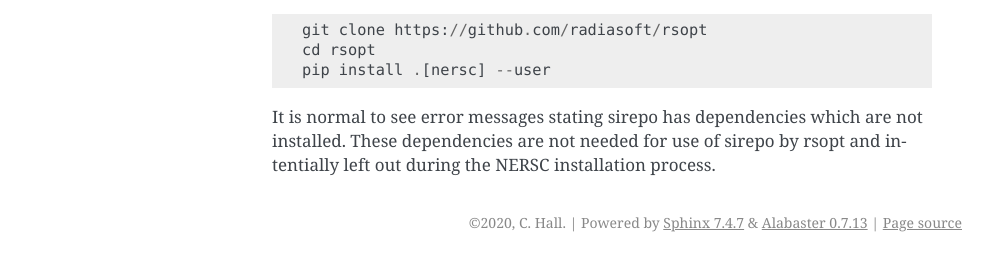
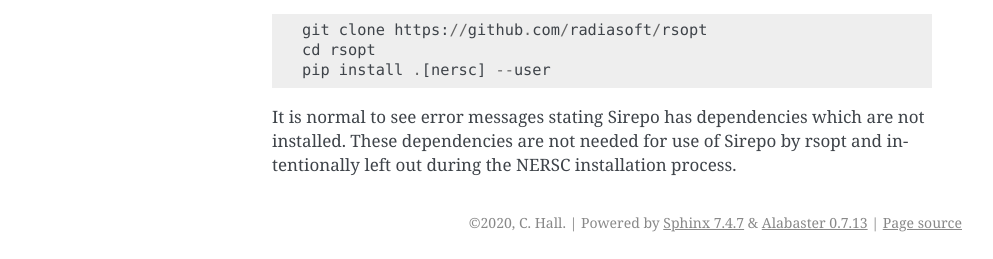
Before and after one commit to radiasoft/rsopt, a Sphinx documentation site: the page built from docs/installation.rst, in a window 1280 px wide. Shown: the part 974-1233 px from the top of the page, without its empty margins (148-1141 px from the left). Built offline with Sphinx 7.4.7, drawn with Linux system fonts in a browser that asks for light colours.

```diff
--- a/docs/codes/user.rst
+++ b/docs/codes/user.rst
@@ -9,7 +9,7 @@ Can be used to run any command line executable through rsopt.
 
 user setup commands
 -------------------
-These are special commands that must be included in the ``setup`` portion of the confirugation file for ``user``.
+These are special commands that must be included in the ``setup`` portion of the configuration file for ``user``.
 
 * ``input_file``: Name of the input file that should be used when program is executed. Can be an existing file,
     in which case it will be copied into the run directory - or the name of a file included in ``file_mapping``,
--- a/docs/installation.rst
+++ b/docs/installation.rst
@@ -47,5 +47,5 @@ Finally to install rsopt::
     pip install .[nersc] --user
 
 
-It is normal to see error messages stating sirepo has dependencies which are not installed. These dependencies
-are not needed for use of sirepo by rsopt and intentially left out during the NERSC installation process.
+It is normal to see error messages stating Sirepo has dependencies which are not installed. These dependencies
+are not needed for use of Sirepo by rsopt and intentionally left out during the NERSC installation process.
--- a/docs/optimizers/dfols.rst
+++ b/docs/optimizers/dfols.rst
@@ -4,7 +4,7 @@ DFO-LS Optimization Methods
 ===========================
 
 The Derivative-Free Optimizer for Least-Squares (DFO-LS) [1]_ is an algorithm especially constructed to handle
-objective functions formuated as least-squares problems.
+objective functions formulated as least-squares problems.
 
 Configuration
 -------------
--- a/docs/optimizers/pysot.rst
+++ b/docs/optimizers/pysot.rst
@@ -7,7 +7,7 @@ Python Surrogate Optimization Toolbox (pySOT) [1]_ implements a collection of su
 with several variations in surrogate model, optimization strategy, and experimental plan provided.
 pySOT includes support for asynchronous use of all optimization algorithms which is utilized by rsopt.
 
-Currently rsoptimplements a fixed choice for the three components and  uses:
+Currently rsopt implements a fixed choice for the three components and  uses:
 ``RBFInterpolant`` for the surrogate model, ``SRBFStrategy`` for the strategy, and ``SymmetricLatinHypercube`` for the
 experimental plan.
 The user can pass the following through ``software_options`` to configure pySOT:
--- a/docs/options.rst
+++ b/docs/options.rst
@@ -14,7 +14,7 @@ Global Options
     Number of workers used for running simulations, and in some cases a worker may be used run the governing `software`.
     In cases where the `software` option supports parallel evaluations then workers will each, independently
     run through a Job chain. For some software options the supported number of worker is fixed (e.g. local optimizers
-    can only use two workes. One to manage the optimizer and one to manage simulation execution.)
+    can only use two workers. One to manage the optimizer and one to manage simulation execution.)
     See :ref:`Software</opt_software>` for information on support for parallel evaluation
     in a particular `software` option.
 - `exit_criteria` [dict]:
--- a/docs/samplers/lh_scan.rst
+++ b/docs/samplers/lh_scan.rst
@@ -26,7 +26,7 @@ The following required and optional keys can be used within the :code:`options:`
 * :code:`batch_size` *[int (required)]*: The number of sample points to evaluate.
 * :code:`seed` *[int or None or str (optional)]*: Sets the seed to initialize the pseudo-random number generator used by the sampler.
   Behavior depends on the setting:
-   * :code:`''`: **default** If an empty string is given, or seed is not explicity included then a fixed seed is set.
+   * :code:`''`: **default** If an empty string is given, or seed is not explicitly included then a fixed seed is set.
      Repeated runs with this setting will always evaluate the same point.
    * :code:`None`: If seed is set to :code: `None` then a random seed will be used. **IMPORTANT**: To set a field to be
      :code:`None`-type in YAML the field must be empty. So the options block should look like:
```
